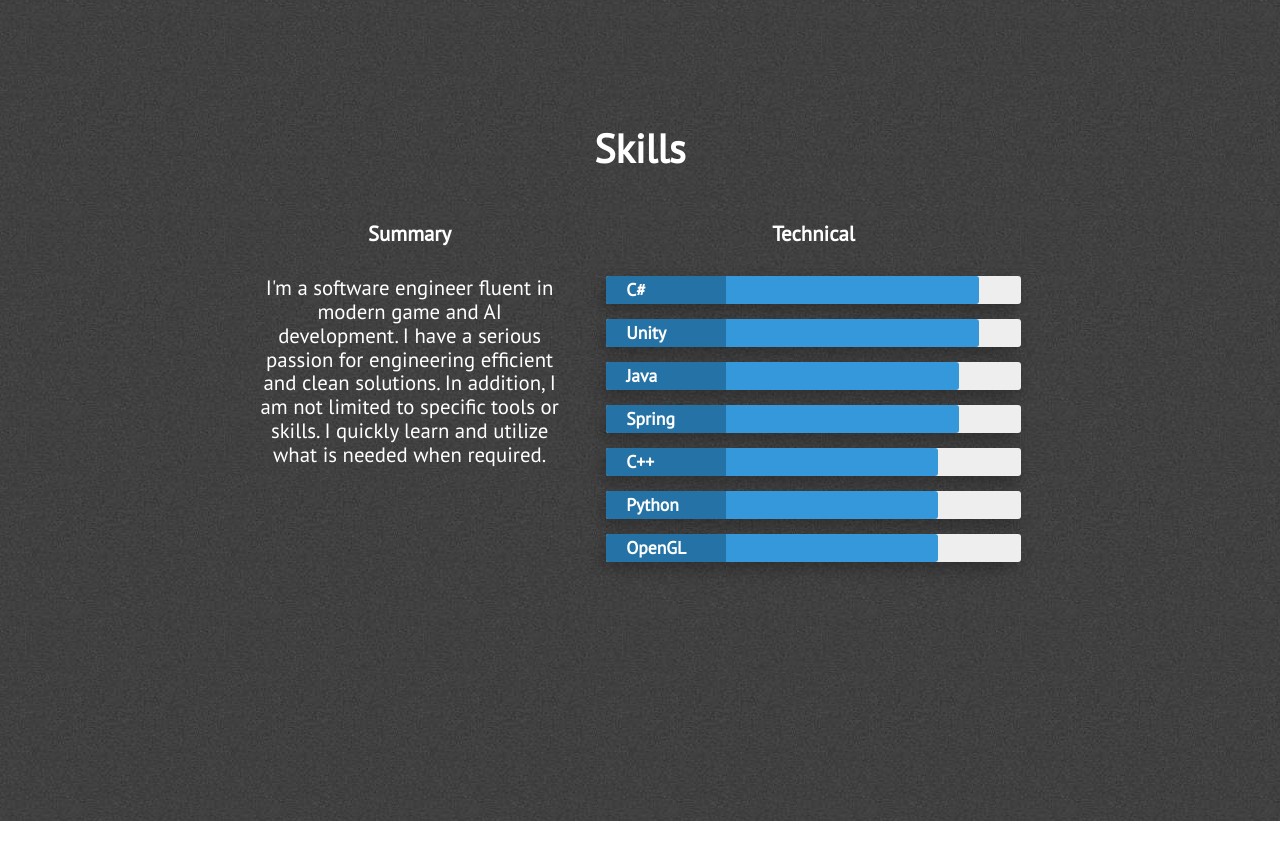
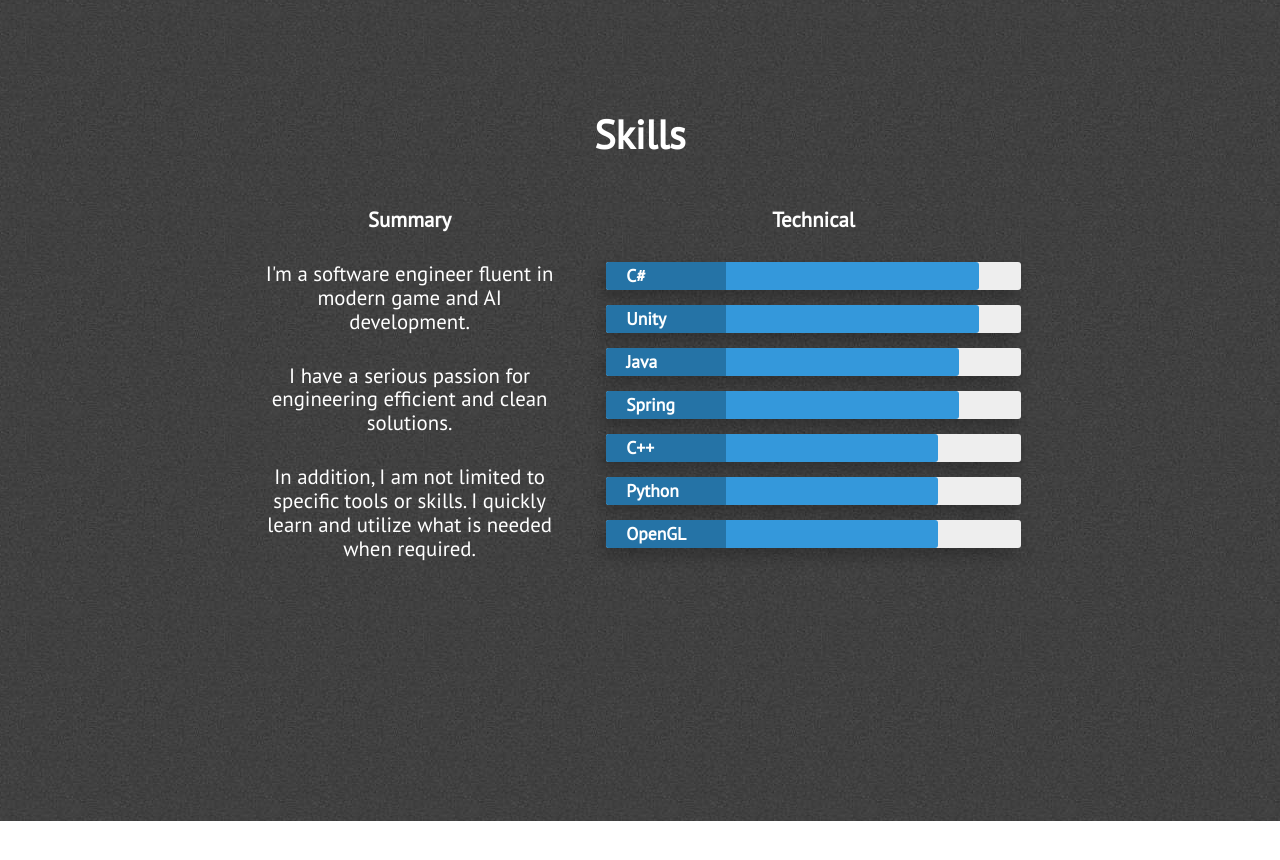
Before and after one commit to tony7078/DonggyuLee.github.io, a Jekyll site: the page built from index.html, in a window 1280 px wide and 900 px high, scrolled down 2079 px. Shown: the top 860 px of the window. Built offline with Jekyll 4.4.1, drawn with Linux system fonts in a browser that asks for light colours; nearby versions of some CDN libraries.

Commit message:
research update

```diff
--- a/_includes/blogs.html
+++ b/_includes/blogs.html
@@ -11,7 +11,7 @@
             <p class="paragraph-text justify-text">
                 3. Donggyu Lee*, Gunwoo Kim** and Byeongjun Park “AttentiveAcupoint-Net: A simplified attention mechanism and squeeze-and-excitation based network for ear acupoints detection”, IIBC 2024 Academic Conference
             </p>
-            <div class="blogs-wrapper" id="rss-feeds"></div>
+            <!--<div class="blogs-wrapper" id="rss-feeds"></div>-->
         </div>
     </section>
 </div>
--- a/_includes/skills.html
+++ b/_includes/skills.html
@@ -8,7 +8,12 @@
                 <div class="what-i-do">
                     <h3 class="center-align skills-subsection">Summary</h3>
                     <p class="paragraph-text center-align">
-                        I'm a software engineer fluent in modern game and AI development. I have a serious passion for engineering efficient and clean solutions. In addition, I am not limited to specific tools or skills. I quickly learn and utilize what is needed when required.
+                        I'm a software engineer fluent in modern game and AI development.
+                    </p>
+                    <p class="paragraph-text center-align">
+                        I have a serious passion for engineering efficient and clean solutions.
+                    <p class="paragraph-text center-align">
+                        In addition, I am not limited to specific tools or skills. I quickly learn and utilize what is needed when required.
                     </p>
                 </div>
                 <div class="technical-skills">
```
